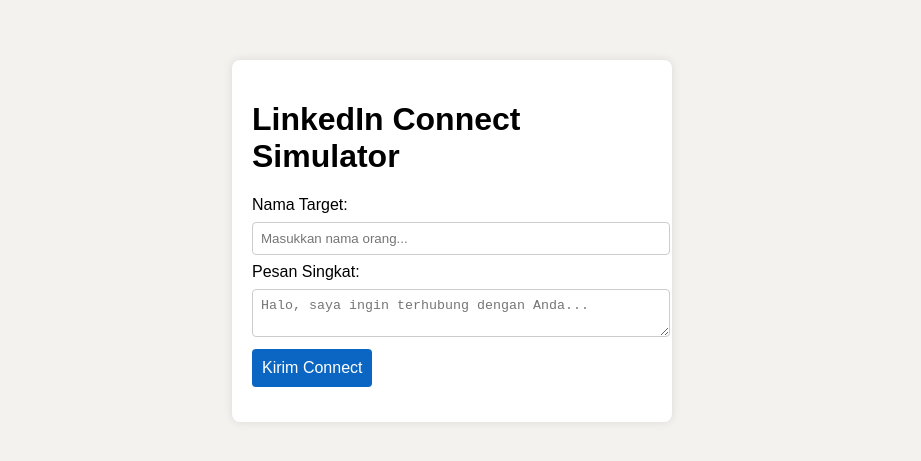
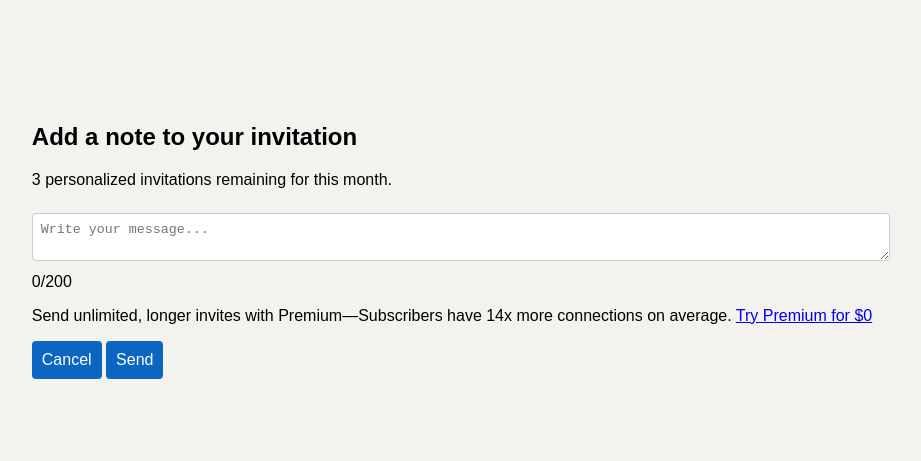
Before and after one commit to Yogahen/linkedin, a plain HTML site: page index.html in a window 1280 px wide. Shown: the part 159-620 px from the top of the page, without its empty margins (188-1109 px from the left). Drawn offline with Linux system fonts and the light colour scheme.

Commit message:
Update index.html

```diff
--- a/index.html
+++ b/index.html
@@ -2,20 +2,29 @@
 <html lang="en">
 <head>
   <meta charset="UTF-8" />
-  <meta name="viewport" content="width=device-width, initial-scale=1.0" />
-  <title>LinkedIn Connect Simulator</title>
-  <link rel="stylesheet" href="style.css" />
+  <meta name="viewport" content="width=device-width, initial-scale=1.0"/>
+  <title>Add a note</title>
+  <link rel="stylesheet" href="style.css">
 </head>
 <body>
-  <div class="container">
-    <h1>LinkedIn Connect Simulator</h1>
-    <label for="name">Nama Target:</label>
-    <input type="text" id="name" placeholder="Masukkan nama orang..." />
-    <label for="message">Pesan Singkat:</label>
-    <textarea id="message" placeholder="Halo, saya ingin terhubung dengan Anda..."></textarea>
-    <button id="sendBtn">Kirim Connect</button>
-    <div id="status"></div>
+<div class="popup">
+  <h2>Add a note to your invitation</h2>
+  <p class="subtitle">3 personalized invitations remaining for this month.</p>
+
+  <textarea id="note" maxlength="200" placeholder="Write your message..."></textarea>
+  <div class="char-count"><span id="count">0</span>/200</div>
+
+  <p class="premium">
+    Send unlimited, longer invites with Premium—Subscribers have 14x more connections on average.
+    <a href="#">Try Premium for $0</a>
+  </p>
+
+  <div class="buttons">
+    <button class="cancel" onclick="cancel()">Cancel</button>
+    <button class="send" onclick="send()">Send</button>
   </div>
-  <script src="script.js"></script>
+</div>
+
+<script src="script.js"></script>
 </body>
 </html>
```
